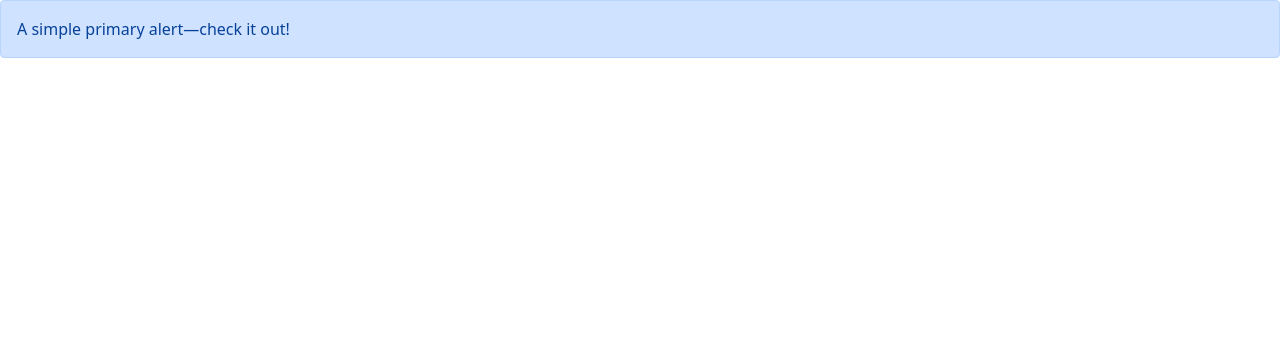
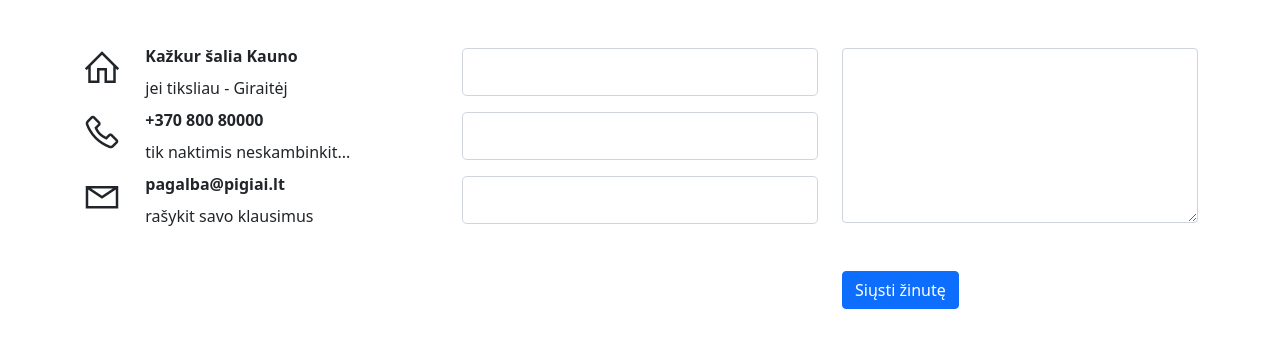
Before and after one commit to eimkasp/gintauto-bootstrap, a plain HTML site: page index.html in a window 1280 px wide. Drawn offline with nearby package versions, Linux system fonts and the light colour scheme.

Commit message:
form created

```diff
--- a/index.html
+++ b/index.html
@@ -1,15 +1,96 @@
 <!DOCTYPE html>
 <html lang="en">
-<head>
-    <link href="https://cdn.jsdelivr.net/npm/bootstrap@5.0.1/dist/css/bootstrap.min.css" rel="stylesheet" integrity="sha384-+0n0xVW2eSR5OomGNYDnhzAbDsOXxcvSN1TPprVMTNDbiYZCxYbOOl7+AMvyTG2x" crossorigin="anonymous">
-    <meta charset="UTF-8">
-    <meta http-equiv="X-UA-Compatible" content="IE=edge">
-    <meta name="viewport" content="width=device-width, initial-scale=1.0">
+  <head>
+    <link
+      href="https://cdn.jsdelivr.net/npm/bootstrap@5.0.1/dist/css/bootstrap.min.css"
+      rel="stylesheet"
+      integrity="sha384-+0n0xVW2eSR5OomGNYDnhzAbDsOXxcvSN1TPprVMTNDbiYZCxYbOOl7+AMvyTG2x"
+      crossorigin="anonymous"
+    />
+    <link
+      rel="stylesheet"
+      href="https://maxst.icons8.com/vue-static/landings/line-awesome/line-awesome/1.3.0/css/line-awesome.min.css"
+    />
+    <meta charset="UTF-8" />
+    <meta http-equiv="X-UA-Compatible" content="IE=edge" />
+    <meta name="viewport" content="width=device-width, initial-scale=1.0" />
     <title>Document</title>
-</head>
-<body>
-    <div class="alert alert-primary" role="alert">
-        A simple primary alert—check it out!
+  </head>
+  <body>
+    <div class="container mt-5">
+      <div class="row">
+        <div class="col col-4">
+          <div class="row">
+            <div class="col col-2">
+              <i class="las la-home fs-1"></i>
+            </div>
+            <div class="col col-10">
+              <p class="lh-1"><strong> Kažkur šalia Kauno </strong></p>
+              <p class="lh-1">jei tiksliau - Giraitėj</p>
+            </div>
+          </div>
+          <div class="row">
+            <div class="col col-2">
+              <i class="las la-phone fs-1"></i>
+            </div>
+            <div class="col col-10">
+              <p class="lh-1"><strong>+370 800 80000</strong></p>
+              <p class="lh-1">tik naktimis neskambinkit...</p>
+            </div>
+          </div>
+          <div class="row">
+            <div class="col col-2">
+              <i class="las la-envelope fs-1"></i>
+            </div>
+            <div class="col col-10">
+              <p class="lh-1"><strong>pagalba@pigiai.lt</strong></p>
+              <p class="lh-1">rašykit savo klausimus</p>
+            </div>
+          </div>
+        </div>
+        <div class="col col-8">
+          <form class="row">
+            <div class="col col-6">
+              <div class="input-group input-group-lg pb-3">
+                <input type="text" class="form-control" id="exampleInputName" />
+              </div>
+              <div class="input-group input-group-lg pb-3">
+                <input
+                  type="email"
+                  class="form-control"
+                  id="exampleInputEmail1"
+                  aria-describedby="emailHelp"
+                />
+              </div>
+              <div class="input-group input-group-lg pb-3">
+                <input
+                  type="text"
+                  class="form-control"
+                  id="exampleInputTopic"
+                />
+              </div>
+            </div>
+            <div class="col col-6">
+              <div class="form-floating">
+                <textarea
+                  class="form-control"
+                  placeholder="čia rašykite savo žinutę"
+                  id="Textarea"
+                  style="height: 175px"
+                ></textarea>
+              </div>
+              <button type="submit" class="btn btn-primary mt-5 align-self-end">
+                Siųsti žinutę
+              </button>
+            </div>
+          </form>
+        </div>
       </div>
-</body>
+    </div>
+    <script
+      src="https://cdn.jsdelivr.net/npm/bootstrap@5.0.1/dist/js/bootstrap.bundle.min.js"
+      integrity="sha384-gtEjrD/SeCtmISkJkNUaaKMoLD0//ElJ19smozuHV6z3Iehds+3Ulb9Bn9Plx0x4"
+      crossorigin="anonymous"
+    ></script>
+  </body>
 </html>
```
